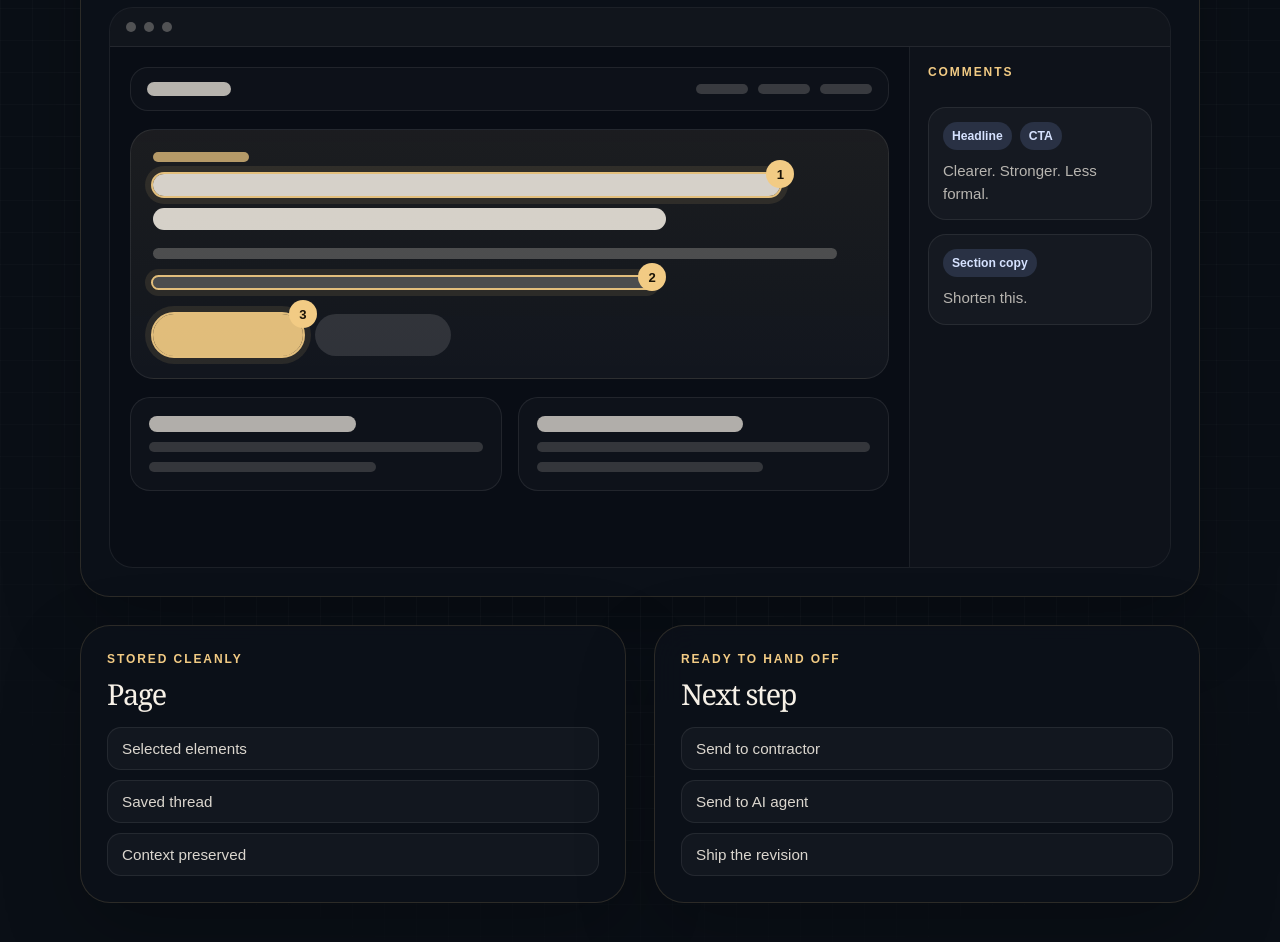
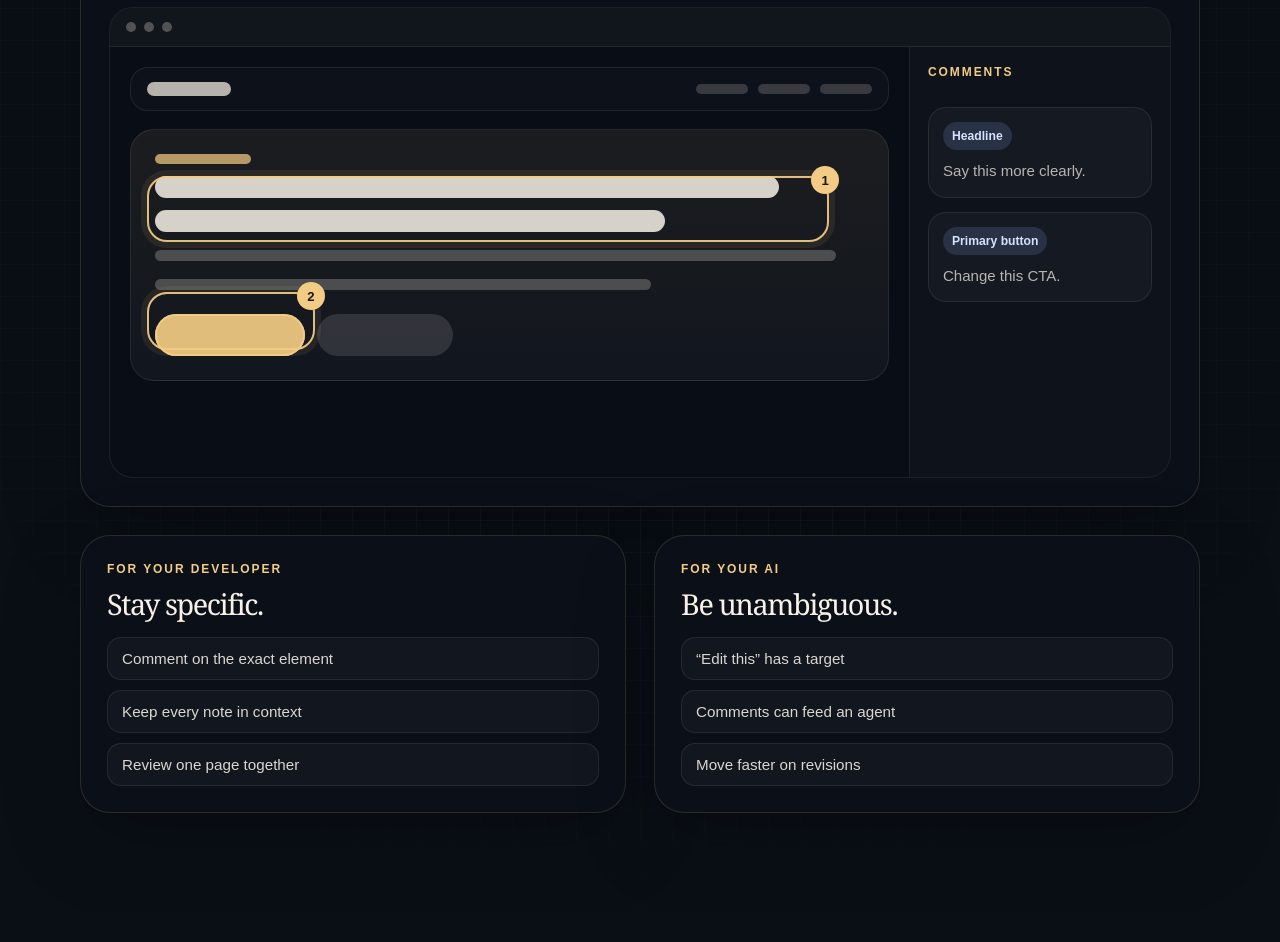
Before and after one commit to Donaid-Ngai/commentable-waitlist, a Next.js app: page / in a window 1280 px wide. Shown: the part 760-1702 px from the top of the page. After the commit the page ends 1673 px from the top, so only its background shows below. Built offline with nearby package versions, Linux system fonts and the light colour scheme.

Commit message:
Tighten copy and simplify mockup

```diff
--- a/app/globals.css
+++ b/app/globals.css
@@ -220,17 +220,17 @@ h3 {
 .browser-content {
   display: grid;
   grid-template-columns: minmax(0, 1.2fr) 260px;
-  min-height: 520px;
+  min-height: 430px;
 }
 
 .site-preview {
+  position: relative;
   padding: 20px;
   border-right: 1px solid var(--line);
 }
 
 .site-nav,
 .site-hero,
-.preview-card,
 .comment-thread {
   border: 1px solid var(--line);
 }
@@ -264,8 +264,9 @@ h3 {
 }
 
 .site-hero {
+  position: relative;
   margin-top: 18px;
-  padding: 22px;
+  padding: 24px;
   border-radius: 24px;
   background:
     linear-gradient(180deg, rgba(242, 203, 132, 0.06), rgba(255, 255, 255, 0.02)),
@@ -274,7 +275,6 @@ h3 {
 
 .hero-kicker,
 .hero-line,
-.card-line,
 .preview-button {
   border-radius: 999px;
 }
@@ -314,7 +314,7 @@ h3 {
 .button-row {
   display: flex;
   gap: 12px;
-  margin-top: 26px;
+  margin-top: 24px;
 }
 
 .preview-button {
@@ -329,15 +329,35 @@ h3 {
   background: rgba(255, 255, 255, 0.12);
 }
 
+.focus-box {
+  position: absolute;
+  border-radius: 18px;
+  outline: 2px solid rgba(242, 203, 132, 0.92);
+  box-shadow: 0 0 0 8px rgba(242, 203, 132, 0.08);
+}
+
+.focus-headline {
+  left: 18px;
+  top: 48px;
+  width: calc(88% + 12px);
+  height: 62px;
+}
+
+.focus-button {
+  left: 18px;
+  top: 164px;
+  width: 164px;
+  height: 54px;
+}
+
 .is-highlighted {
-  outline: 2px solid rgba(242, 203, 132, 0.92);
-  box-shadow: 0 0 0 8px rgba(242, 203, 132, 0.1);
+  box-shadow: inset 0 0 0 2px rgba(242, 203, 132, 0.92);
 }
 
 .comment-badge {
   position: absolute;
-  right: -14px;
-  top: -14px;
+  right: -12px;
+  top: -12px;
   width: 28px;
   height: 28px;
   border-radius: 999px;
@@ -348,36 +368,6 @@ h3 {
   font-family: Arial, sans-serif;
   font-size: 0.82rem;
   font-weight: 700;
-}
-
-.preview-grid {
-  display: grid;
-  grid-template-columns: repeat(2, minmax(0, 1fr));
-  gap: 16px;
-  margin-top: 18px;
-}
-
-.preview-card {
-  padding: 18px;
-  border-radius: 20px;
-  background: rgba(255, 255, 255, 0.025);
-}
-
-.card-line {
-  height: 10px;
-  margin-top: 10px;
-  background: rgba(247, 241, 231, 0.16);
-}
-
-.card-line.title {
-  width: 62%;
-  height: 16px;
-  margin-top: 0;
-  background: rgba(247, 241, 231, 0.7);
-}
-
-.card-line.short {
-  width: 68%;
 }
 
 .comment-panel {
--- a/app/page.tsx
+++ b/app/page.tsx
@@ -67,8 +67,8 @@ export default function HomePage() {
         </motion.p>
         <motion.h1 variants={fadeUp}>Comment on any website.</motion.h1>
         <motion.p className="lede" variants={fadeUp}>
-          Highlight the page. Leave feedback in context. Save it for your contractor or your AI
-          workflow.
+          Coordinate with your web developer. Let your AI know what you mean when you say edit
+          this.
         </motion.p>
 
         <motion.form className="waitlist-form" onSubmit={handleSubmit} variants={fadeUp}>
@@ -104,7 +104,7 @@ export default function HomePage() {
         >
           <div className="panel-copy">
             <p className="section-label">Live page review</p>
-            <h2>Click the page itself.</h2>
+            <h2>Point at the exact thing.</h2>
           </div>
 
           <div className="mockup-shell" aria-hidden="true">
@@ -128,33 +128,22 @@ export default function HomePage() {
 
                   <div className="site-hero">
                     <div className="hero-kicker" />
-                    <div className="hero-line hero-line-long is-highlighted">
-                      <div className="comment-badge">1</div>
-                    </div>
+                    <div className="hero-line hero-line-long" />
                     <div className="hero-line hero-line-mid" />
                     <div className="hero-line hero-line-copy" />
-                    <div className="hero-line hero-line-copy short is-highlighted">
-                      <div className="comment-badge">2</div>
+                    <div className="hero-line hero-line-copy short" />
+
+                    <div className="focus-box focus-headline">
+                      <div className="comment-badge">1</div>
                     </div>
 
                     <div className="button-row">
-                      <div className="preview-button is-highlighted">
-                        <div className="comment-badge">3</div>
-                      </div>
+                      <div className="preview-button is-highlighted" />
                       <div className="preview-button secondary" />
                     </div>
-                  </div>
 
-                  <div className="preview-grid">
-                    <div className="preview-card">
-                      <div className="card-line title" />
-                      <div className="card-line" />
-                      <div className="card-line short" />
-                    </div>
-                    <div className="preview-card">
-                      <div className="card-line title" />
-                      <div className="card-line" />
-                      <div className="card-line short" />
+                    <div className="focus-box focus-button">
+                      <div className="comment-badge">2</div>
                     </div>
                   </div>
                 </div>
@@ -164,15 +153,14 @@ export default function HomePage() {
                   <div className="comment-thread">
                     <div className="thread-targets">
                       <span>Headline</span>
-                      <span>CTA</span>
                     </div>
-                    <p>Clearer. Stronger. Less formal.</p>
+                    <p>Say this more clearly.</p>
                   </div>
                   <div className="comment-thread">
                     <div className="thread-targets">
-                      <span>Section copy</span>
+                      <span>Primary button</span>
                     </div>
-                    <p>Shorten this.</p>
+                    <p>Change this CTA.</p>
                   </div>
                 </aside>
               </div>
@@ -188,22 +176,22 @@ export default function HomePage() {
           variants={{ hidden: {}, show: { transition: { staggerChildren: 0.12 } } }}
         >
           <motion.article className="info-card" variants={fadeUp}>
-            <p className="section-label">Stored cleanly</p>
-            <h3>Page</h3>
+            <p className="section-label">For your developer</p>
+            <h3>Stay specific.</h3>
             <ul>
-              <li>Selected elements</li>
-              <li>Saved thread</li>
-              <li>Context preserved</li>
+              <li>Comment on the exact element</li>
+              <li>Keep every note in context</li>
+              <li>Review one page together</li>
             </ul>
           </motion.article>
 
           <motion.article className="info-card" variants={fadeUp}>
-            <p className="section-label">Ready to hand off</p>
-            <h3>Next step</h3>
+            <p className="section-label">For your AI</p>
+            <h3>Be unambiguous.</h3>
             <ul>
-              <li>Send to contractor</li>
-              <li>Send to AI agent</li>
-              <li>Ship the revision</li>
+              <li>“Edit this” has a target</li>
+              <li>Comments can feed an agent</li>
+              <li>Move faster on revisions</li>
             </ul>
           </motion.article>
         </motion.section>
```
